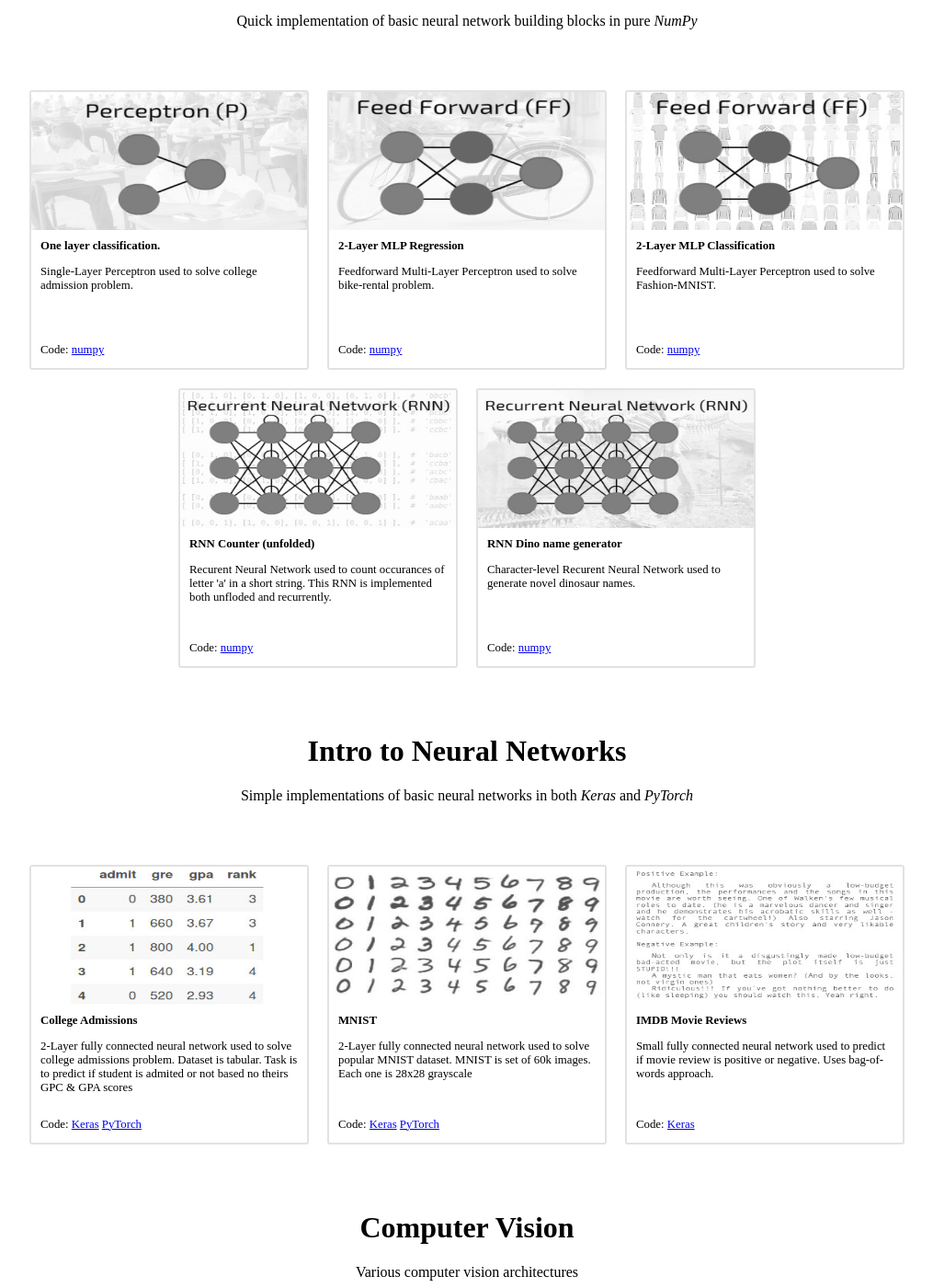
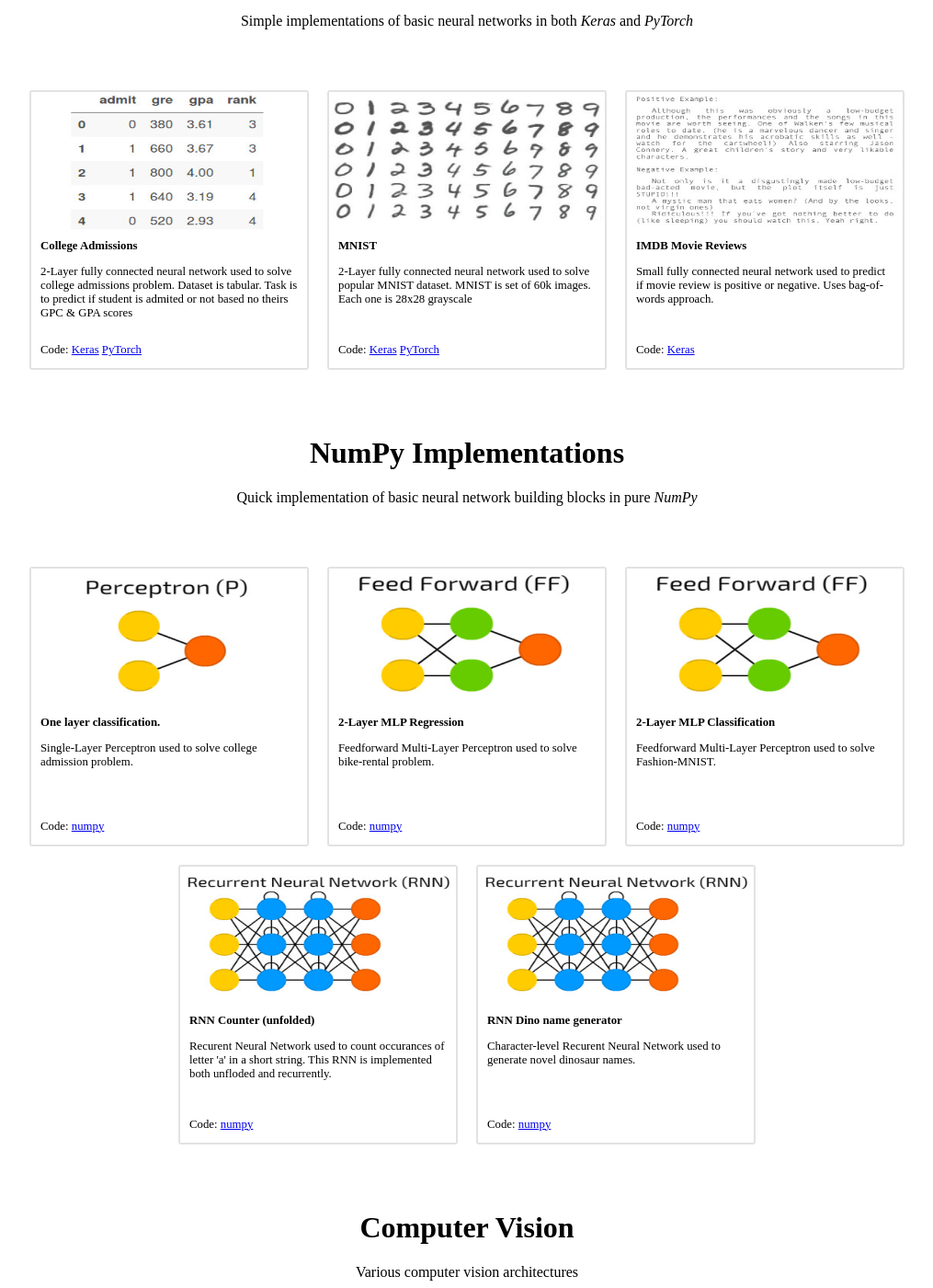
Before and after one commit to marcinbogdanski/marcinbogdanski.github.io, a Jekyll site: the page built from deep-learning.html, in a window 1280 px wide and 1400 px high, scrolled down 190 px. Shown: the whole window at 92% size, without its empty margins (132-1147 px from the left). Built offline with Jekyll 4.4.1, drawn with Linux system fonts in a browser that asks for light colours; some of the changed lines change nothing that is shown; some of the changed text lies outside the part shown.

Commit message:
Add new images

```diff
--- a/deep-learning.html
+++ b/deep-learning.html
@@ -1,59 +1,6 @@
 ---
 layout: default
 ---
-
-{% include section.html
-    header="NumPy Implementations"
-    description="Quick implementation of basic neural network building blocks in pure <em>NumPy</em>" %}
-
-<div class="boxes">
-    <ul class="grid">
-
-        {% include card.html
-            image="/assets/images/1layer.jpg"
-            title="One layer classification."
-            description="Single-Layer Perceptron used to solve college admission problem."
-            link_text="numpy"
-            link_href="https://marcinbogdanski.github.io/ai-sketchpad/NumpyNN/0010_FC_1Layer.html"
-            %}
-
-        {% include card.html
-            image="/assets/images/2layer_reg.jpg"
-            title="2-Layer MLP Regression"
-            description="Feedforward Multi-Layer Perceptron used to solve bike-rental problem."
-            link_text="numpy"
-            link_href="https://marcinbogdanski.github.io/ai-sketchpad/Udacity_DL_Nanodegree/011%20Bike%20Project/Bike+Project.html"
-            %}
-
-
-        {% include card.html
-            image="/assets/images/2layer_class.jpg"
-            title="2-Layer MLP Classification"
-            description="Feedforward Multi-Layer Perceptron used to solve Fashion-MNIST."
-            link_text="numpy"
-            link_href="https://marcinbogdanski.github.io/ai-sketchpad/NumpyNN/0020_FC_2LayerClass.html"
-            %}
-
-        {% include card.html
-            image="/assets/images/rnn_counter.jpg"
-            title="RNN Counter (unfolded)"
-            description="Recurent Neural Network used to count occurances of letter 'a' in a short string. This RNN is implemented both unfloded and recurrently."
-            link_text="numpy"
-            link_href="https://marcinbogdanski.github.io/ai-sketchpad/NumpyNN/1010_Char_RNN_Unfolded.html"
-            %}
-
-        {% include card.html
-            image="/assets/images/rnn_dino.jpg"
-            title="RNN Dino name generator"
-            description="Character-level Recurent Neural Network used to generate novel dinosaur names."
-            link_text="numpy"
-            link_href="https://marcinbogdanski.github.io/ai-sketchpad/NumpyNN/1020_Char_RNN_Dinosaurs.html"
-            %}
-
-
-    </ul>
-</div>
-
 
 
 {% include section.html
@@ -96,6 +43,59 @@ layout: default
 
 
 
+{% include section.html
+    header="NumPy Implementations"
+    description="Quick implementation of basic neural network building blocks in pure <em>NumPy</em>" %}
+
+<div class="boxes">
+    <ul class="grid">
+
+        {% include card.html
+            image="/assets/images/1layer.jpg"
+            title="One layer classification."
+            description="Single-Layer Perceptron used to solve college admission problem."
+            link_text="numpy"
+            link_href="https://marcinbogdanski.github.io/ai-sketchpad/NumpyNN/0010_FC_1Layer.html"
+            %}
+
+        {% include card.html
+            image="/assets/images/2layer.jpg"
+            title="2-Layer MLP Regression"
+            description="Feedforward Multi-Layer Perceptron used to solve bike-rental problem."
+            link_text="numpy"
+            link_href="https://marcinbogdanski.github.io/ai-sketchpad/Udacity_DL_Nanodegree/011%20Bike%20Project/Bike+Project.html"
+            %}
+
+
+        {% include card.html
+            image="/assets/images/2layer.jpg"
+            title="2-Layer MLP Classification"
+            description="Feedforward Multi-Layer Perceptron used to solve Fashion-MNIST."
+            link_text="numpy"
+            link_href="https://marcinbogdanski.github.io/ai-sketchpad/NumpyNN/0020_FC_2LayerClass.html"
+            %}
+
+        {% include card.html
+            image="/assets/images/rnn.jpg"
+            title="RNN Counter (unfolded)"
+            description="Recurent Neural Network used to count occurances of letter 'a' in a short string. This RNN is implemented both unfloded and recurrently."
+            link_text="numpy"
+            link_href="https://marcinbogdanski.github.io/ai-sketchpad/NumpyNN/1010_Char_RNN_Unfolded.html"
+            %}
+
+        {% include card.html
+            image="/assets/images/rnn.jpg"
+            title="RNN Dino name generator"
+            description="Character-level Recurent Neural Network used to generate novel dinosaur names."
+            link_text="numpy"
+            link_href="https://marcinbogdanski.github.io/ai-sketchpad/NumpyNN/1020_Char_RNN_Dinosaurs.html"
+            %}
+
+
+    </ul>
+</div>
+
+
 
 {% include section.html
     header="Computer Vision"
@@ -105,7 +105,7 @@ layout: default
     <ul class="grid">
 
         {% include card.html
-            image="/assets/images/cifar10.jpg"
+            image="/assets/images/cnn.jpg"
             title="ConvNet and CIFAR-10"
             description="Small convolutional neural network used for image classification on the CIFAR-10 dataset. Images are RGB 32x32 pixels."
             link_text="Keras"
@@ -113,7 +113,7 @@ layout: default
             %}
 
         {% include card.html
-            image="/assets/images/cifar10.jpg"
+            image="/assets/images/batchnorm.jpg"
             title="Batch Normalization"
             description="Small convnet with batch normalization used on CIFAR-10 dataset."
             link_text="Keras"
@@ -121,7 +121,7 @@ layout: default
             %}
 
         {% include card.html
-            image="/assets/images/cifar10.jpg"
+            image="/assets/images/dataaug.jpg"
             title="Data Augumentation"
             description="Small convnet with data augumentation to reduce overfitting on CIFAR-10 dataset."
             link_text="Keras"
```
Also changed, not shown: assets/images/1layer.jpg, assets/images/2layer.jpg (added), assets/images/batchnorm.jpg (added), assets/images/cnn.jpg (added), assets/images/dataaug.jpg (added), assets/images/rnn.jpg (added).
